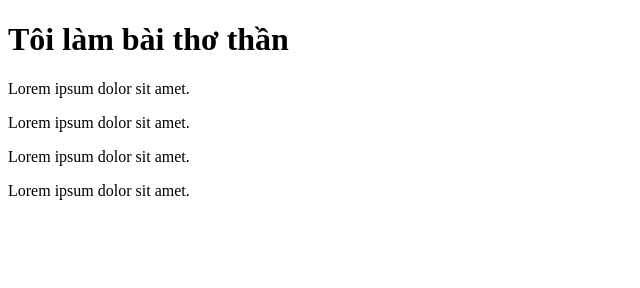
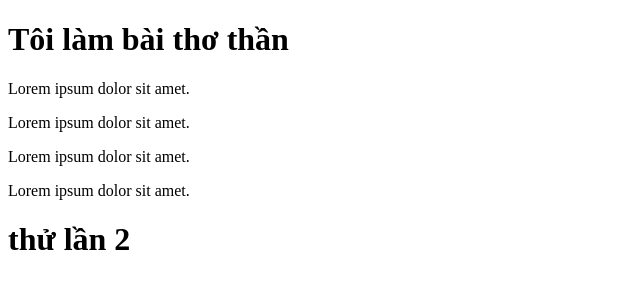
Before and after one commit to handytuanhung/HTML_DeloywithVSCode, a plain HTML site: page index.html in a window 1280 px wide. Shown: the whole page, without its empty margins (0-640 px from the left). Drawn offline with Linux system fonts and the light colour scheme.

```diff
--- a/index.html
+++ b/index.html
@@ -11,5 +11,6 @@
     <p>Lorem ipsum dolor sit amet.</p>
     <p>Lorem ipsum dolor sit amet.</p>
     <p>Lorem ipsum dolor sit amet.</p>
+    <h1>thử lần 2</h1>
 </body>
 </html>
```
Also changed, not shown: 1 other file.
